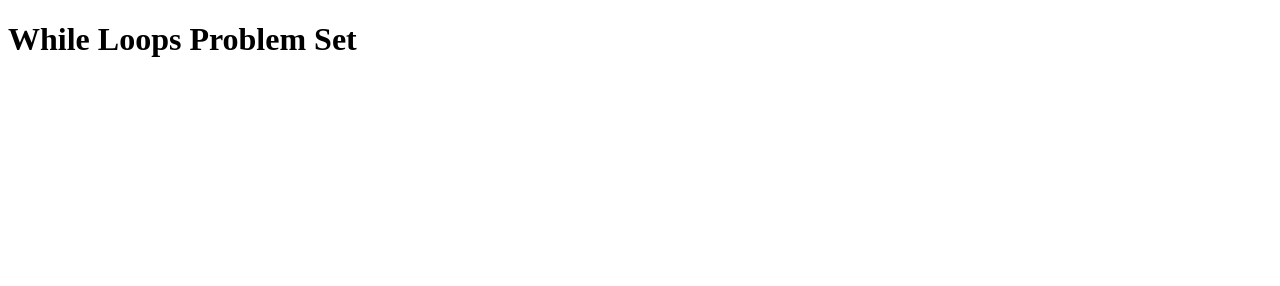
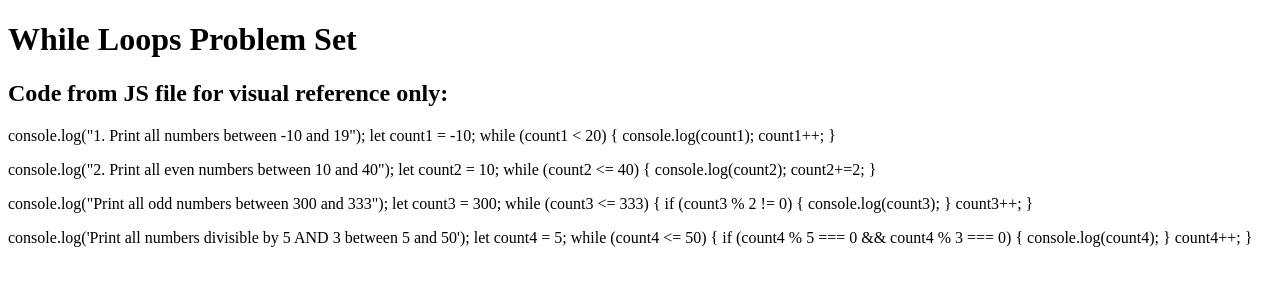
Before and after one commit to asila527/GoldenStateWebDeveloper-146WhileLoopsProblemSet, a plain HTML site: page index.html in a window 1280 px wide. Drawn offline with Linux system fonts and the light colour scheme.

Commit message:
add code to html file

```diff
--- a/index.html
+++ b/index.html
@@ -8,5 +8,40 @@
 </head>
 <body>
     <h1>While Loops Problem Set</h1>
+    <h2>Code from JS file for visual reference only:</h2>
+    <p>
+        console.log("1. Print all numbers between -10 and 19");
+let count1 = -10;
+while (count1 < 20) {
+    console.log(count1);
+    count1++;
+}
+</p>
+<p>
+console.log("2. Print all even numbers between 10 and 40");
+let count2 = 10;
+while (count2 <= 40) {
+    console.log(count2);
+    count2+=2;
+}
+</p>
+console.log("Print all odd numbers between 300 and 333");
+let count3 = 300;
+while (count3 <= 333) {
+    if (count3 % 2 != 0) {
+        console.log(count3);
+    }
+    count3++;
+}
+<p>
+console.log('Print all numbers divisible by 5 AND 3 between 5 and 50');
+let count4 = 5;
+while (count4 <= 50) {
+    if (count4 % 5 === 0 && count4 % 3 === 0) {
+        console.log(count4);
+    }
+    count4++;
+}
+    </p>
 </body>
 </html>
```
